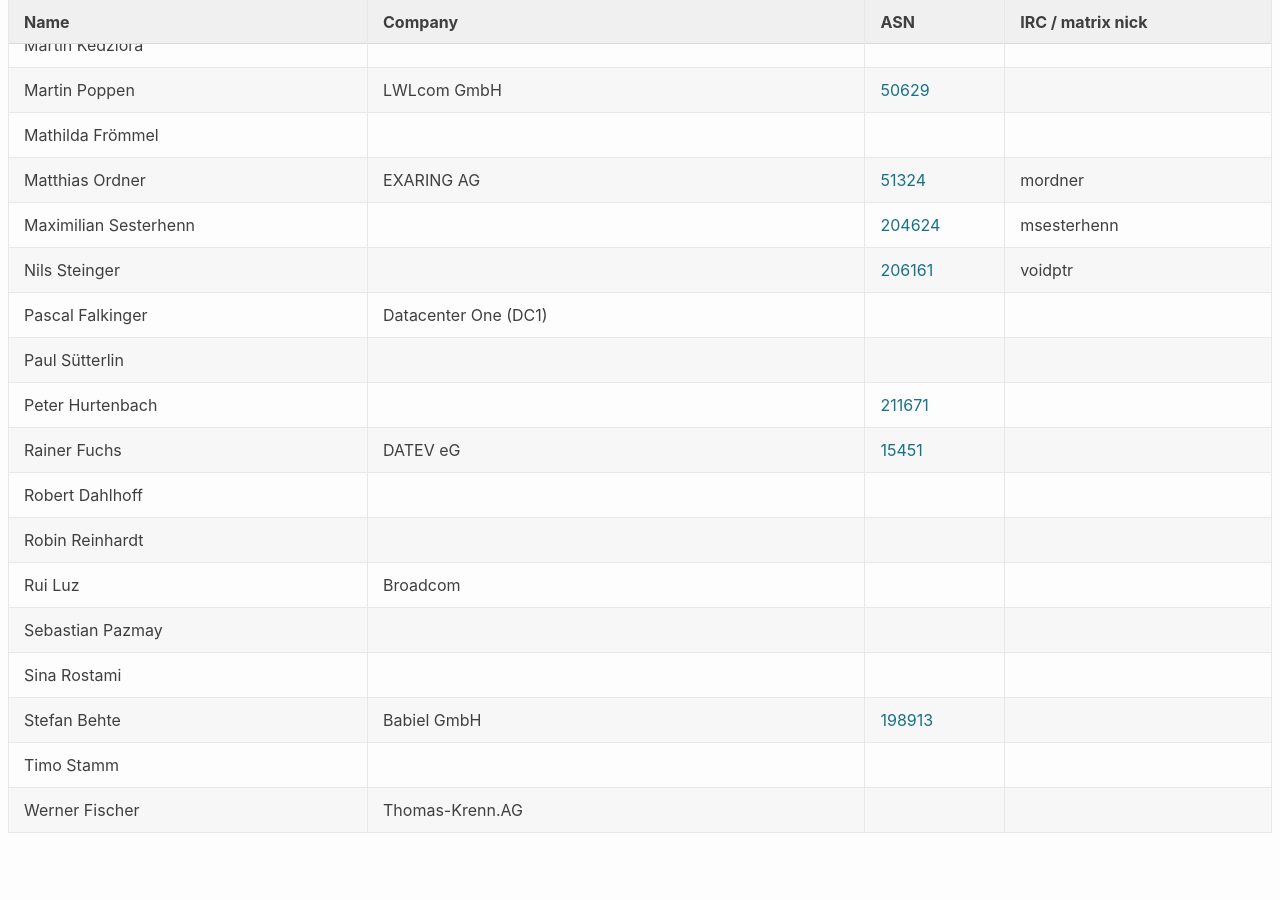
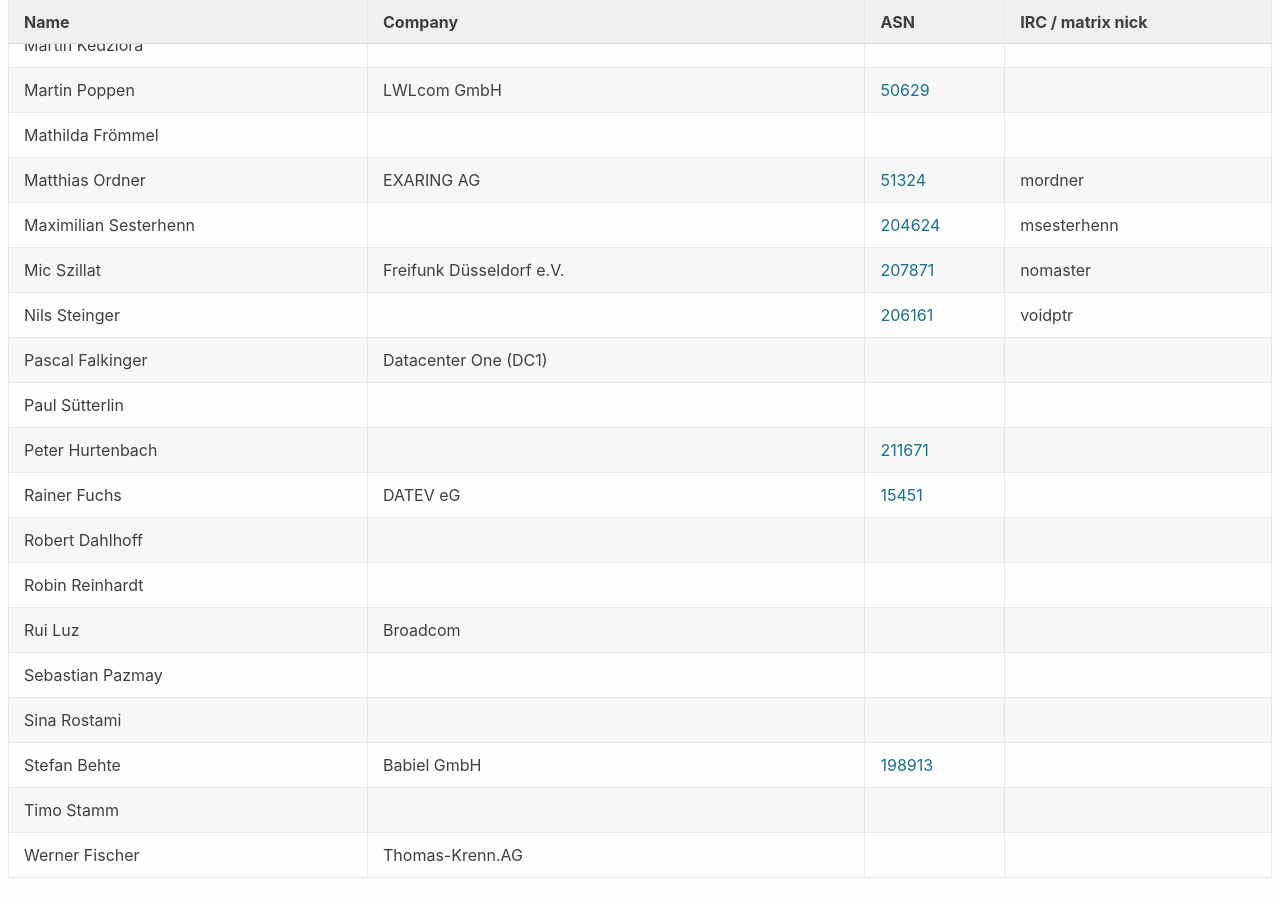
Before and after one commit to denog/pretix-attendeelist, a Jekyll site: the page built from denog16/index.markdown, in a window 1280 px wide and 900 px high, scrolled down 17784 px. Built offline with Jekyll 4.4.1, drawn with Linux system fonts in a browser that asks for light colours; before the commit the page ends 18647 px from its top, so only the background shows below that.

Commit message:
Latest data: Mon Oct 14 12:56:32 UTC 2024

```diff
--- a/_data/attendees_denog16_online.json
+++ b/_data/attendees_denog16_online.json
@@ -210,6 +210,12 @@
     "asn": "204624"
   },
   {
+    "name": "Mic Szillat",
+    "company": "Freifunk Düsseldorf  e.V.",
+    "irc": "nomaster",
+    "asn": "207871"
+  },
+  {
     "name": "Nils Steinger",
     "company": null,
     "irc": "voidptr",
```
